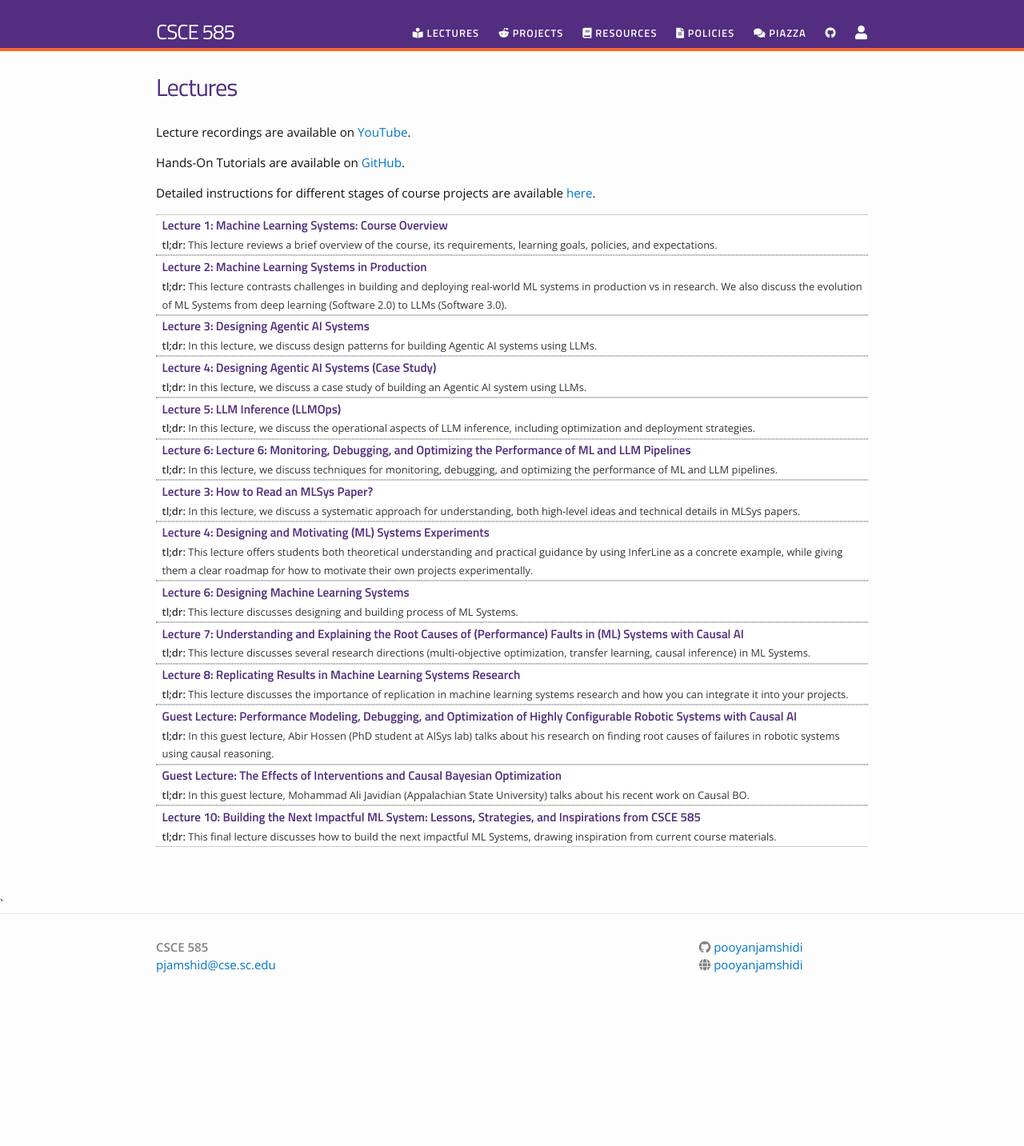
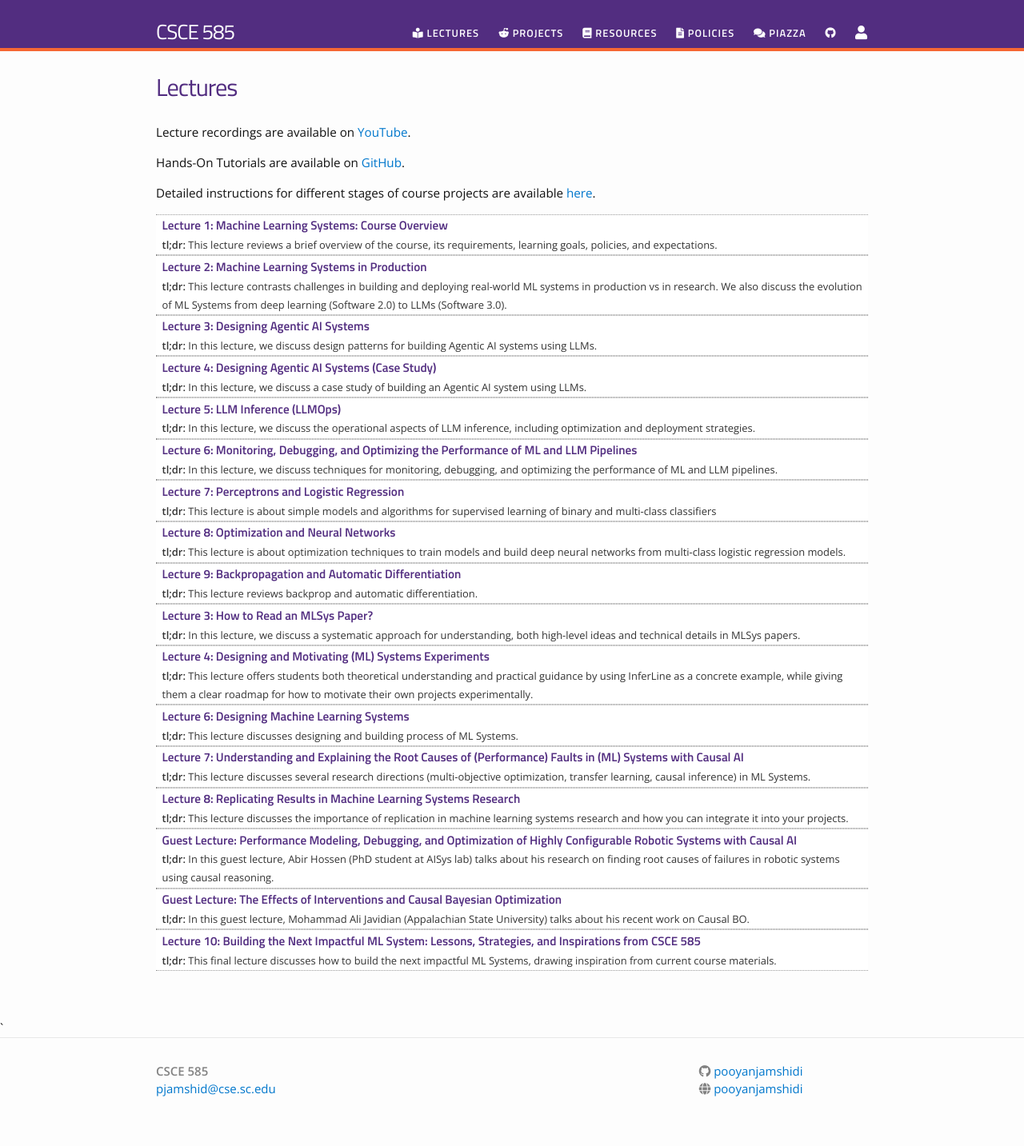
Before and after one commit to pooyanjamshidi/mls, a Jekyll site: the page built from lectures.md, in a window 1280 px wide. Shown: the whole page at 80% size. Built offline with Jekyll 4.4.1, drawn with Linux system fonts in a browser that asks for light colours; nearby versions of some CDN libraries; before the commit the page ends 1278 px from its top, so only the background shows below that.

Commit message:
added lecture 7-9

```diff
--- a/_data/lectures.yml
+++ b/_data/lectures.yml
@@ -28,10 +28,25 @@
   dirname: lectures
   tldr: "In this lecture, we discuss the operational aspects of LLM inference, including optimization and deployment strategies."
 
-- title: "Lecture 6: Lecture 6: Monitoring, Debugging, and Optimizing the Performance of ML and LLM Pipelines"
+- title: "Lecture 6: Monitoring, Debugging, and Optimizing the Performance of ML and LLM Pipelines"
   filename: csce585_2025_06_slides_perf_mlsys
   dirname: lectures
   tldr: "In this lecture, we discuss techniques for monitoring, debugging, and optimizing the performance of ML and LLM pipelines."
+
+- title: "Lecture 7: Perceptrons and Logistic Regression"
+  filename: csce585_2025_07_slides_perceptrons_logisticregression
+  dirname: lectures
+  tldr: "This lecture is about simple models and algorithms for supervised learning of binary and multi-class classifiers"
+
+- title: "Lecture 8: Optimization and Neural Networks"
+  filename: csce585_2025_08_slides_optimization_nn
+  dirname: lectures
+  tldr: "This lecture is about optimization techniques to train models and build deep neural networks from multi-class logistic regression models."
+
+- title: "Lecture 9: Backpropagation and Automatic Differentiation"
+  filename: csce585_2025_09_slides_backpropagation_automatic_differentiation
+  dirname: lectures
+  tldr: "This lecture reviews backprop and automatic differentiation."
 
 - title: "Lecture 3: How to Read an MLSys Paper?"
   filename: csce585_2024_03_slides_mlsys_how-to-read-mlsys-papers
```
Also changed, not shown: 3 other files.
